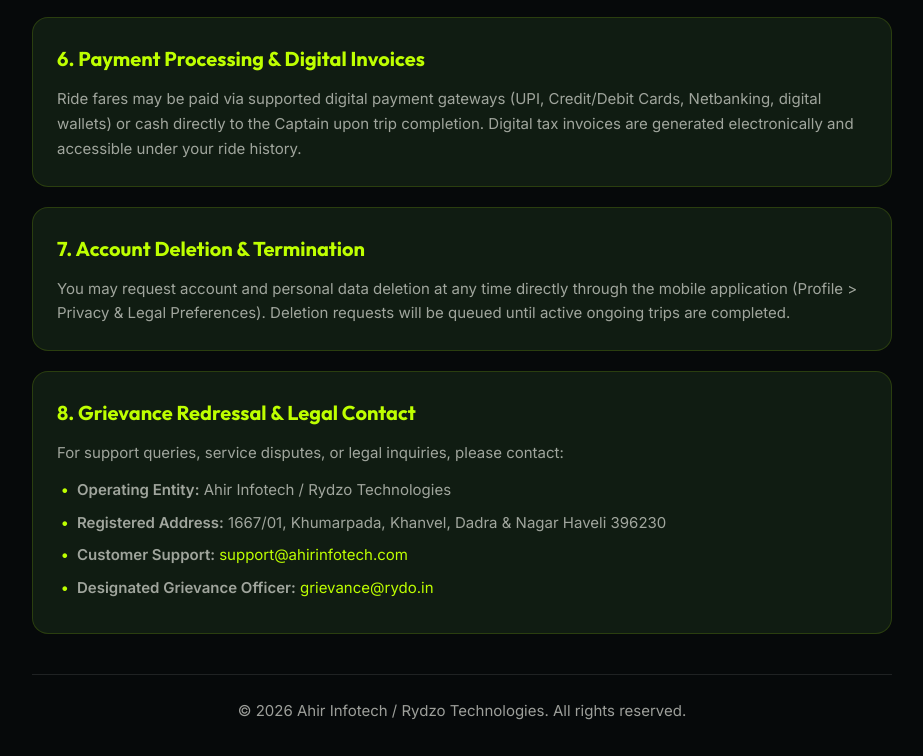
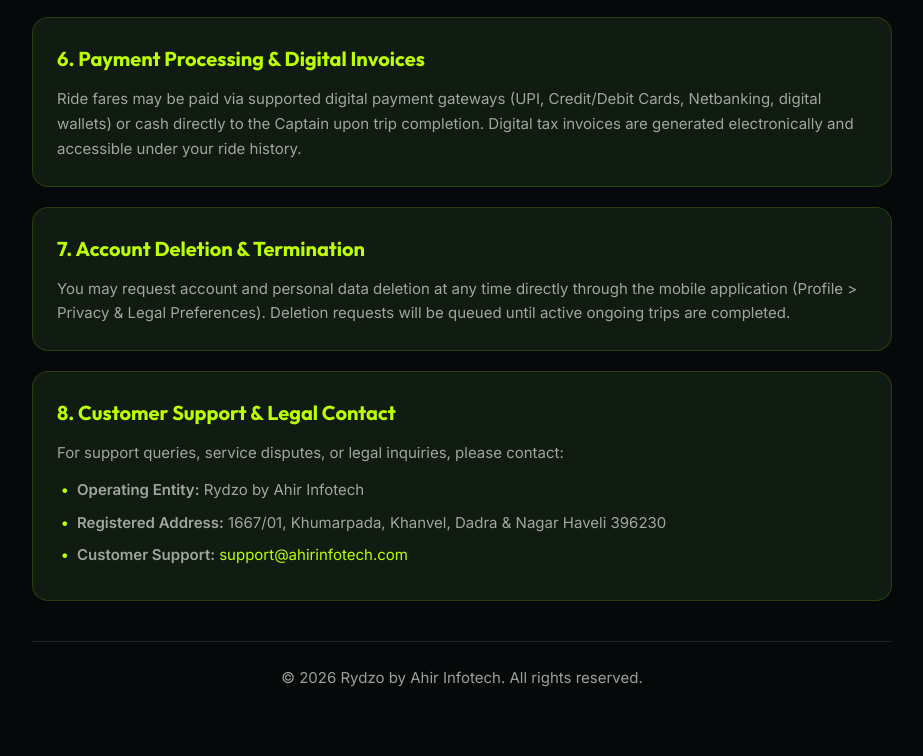
Before and after one commit to ahirinfotech1/terms-condition_Rydzo, a plain HTML site: page index.html in a window 1280 px wide. Shown: the part 1339-2095 px from the top of the page, without its empty margins (178-1101 px from the left). After the commit the page ends 2062 px from the top, so only its background shows below. Drawn offline with Linux system fonts and the light colour scheme.

Commit message:
fix: update operating entity to Rydzo by Ahir Infotech and remove grievance officer

```diff
--- a/index.html
+++ b/index.html
@@ -196,18 +196,17 @@
     </div>
 
     <div class="section-card">
-      <h2>8. Grievance Redressal &amp; Legal Contact</h2>
+      <h2>8. Customer Support &amp; Legal Contact</h2>
       <p>For support queries, service disputes, or legal inquiries, please contact:</p>
       <ul>
-        <li><strong>Operating Entity:</strong> Ahir Infotech / Rydzo Technologies</li>
+        <li><strong>Operating Entity:</strong> Rydzo by Ahir Infotech</li>
         <li><strong>Registered Address:</strong> 1667/01, Khumarpada, Khanvel, Dadra &amp; Nagar Haveli 396230</li>
         <li><strong>Customer Support:</strong> <a href="mailto:support@ahirinfotech.com" style="color: var(--accent); text-decoration: none;">support@ahirinfotech.com</a></li>
-        <li><strong>Designated Grievance Officer:</strong> <a href="mailto:grievance@rydo.in" style="color: var(--accent); text-decoration: none;">grievance@rydo.in</a></li>
       </ul>
     </div>
 
     <footer>
-      <p>&copy; 2026 Ahir Infotech / Rydzo Technologies. All rights reserved.</p>
+      <p>&copy; 2026 Rydzo by Ahir Infotech. All rights reserved.</p>
     </footer>
   </div>
 </body>
```
